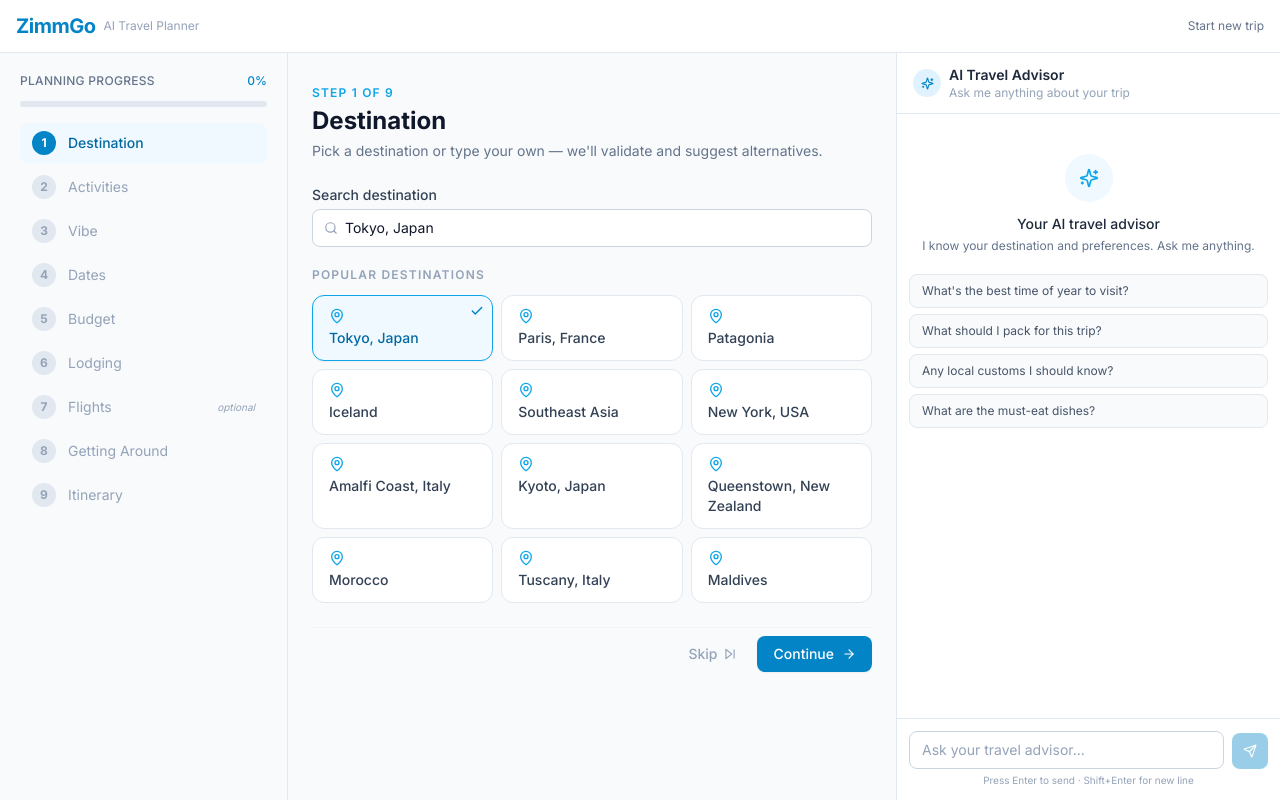
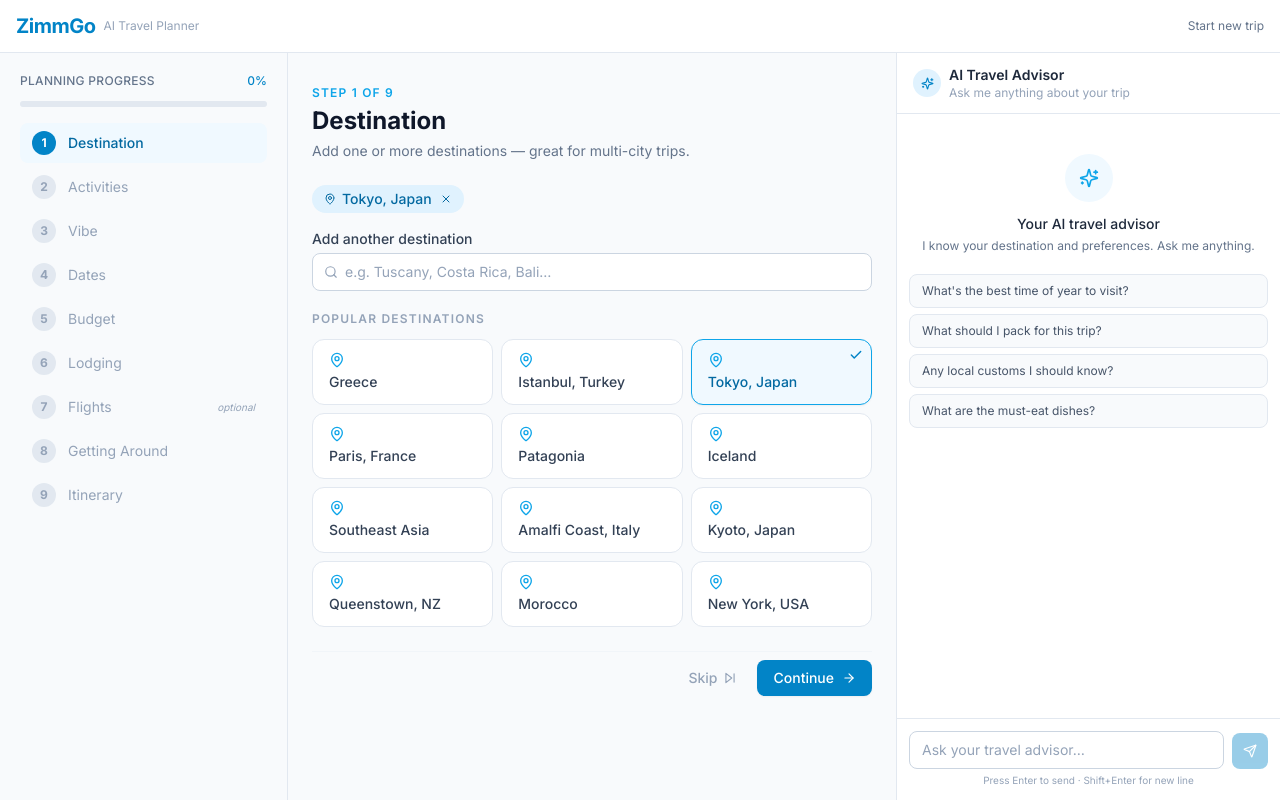
Before and after one commit to royzimm-maker/zimmgo, a Next.js app: page /plan in a window 1280 px wide. Both pictures are taken after a click on the button "Tokyo, Japan". Built offline with nearby package versions, Linux system fonts and the light colour scheme.

Commit message:
Support multiple destinations in planning flow

```diff
--- a/components/planning/steps/DestinationStep.tsx
+++ b/components/planning/steps/DestinationStep.tsx
@@ -1,81 +1,127 @@
 "use client";
 
 import { useState } from "react";
-import { MapPin, Search } from "lucide-react";
+import { MapPin, Search, X } from "lucide-react";
 import { StepShell } from "@/components/planning/StepShell";
 import { Input } from "@/components/ui/Input";
 import { SelectChip } from "@/components/ui/SelectChip";
 import { useTripStore } from "@/lib/store/tripStore";
 import type { Destination } from "@/types/trip";
 
-const POPULAR: { displayName: string; region?: string; country?: string; cities: string[] }[] = [
-  { displayName: "Tokyo, Japan",            country: "Japan",       cities: ["Tokyo"] },
-  { displayName: "Paris, France",           country: "France",      cities: ["Paris"] },
-  { displayName: "Patagonia",               region:  "Patagonia",   cities: ["El Calafate", "Puerto Natales"] },
-  { displayName: "Iceland",                 country: "Iceland",     cities: ["Reykjavik"] },
-  { displayName: "Southeast Asia",          region:  "Southeast Asia", cities: ["Bangkok", "Chiang Mai", "Hanoi"] },
-  { displayName: "New York, USA",           country: "USA",         cities: ["New York City"] },
-  { displayName: "Amalfi Coast, Italy",     country: "Italy",       cities: ["Positano", "Ravello", "Sorrento"] },
-  { displayName: "Kyoto, Japan",            country: "Japan",       cities: ["Kyoto"] },
-  { displayName: "Queenstown, New Zealand", country: "New Zealand", cities: ["Queenstown"] },
-  { displayName: "Morocco",                 country: "Morocco",     cities: ["Marrakech", "Fès"] },
-  { displayName: "Tuscany, Italy",          country: "Italy",       cities: ["Florence", "Siena"] },
-  { displayName: "Maldives",               country: "Maldives",    cities: ["Malé"] },
+type Place = { displayName: string; country?: string; region?: string; cities: string[] };
+
+const POPULAR: Place[] = [
+  { displayName: "Greece",                country: "Greece",       cities: ["Athens", "Santorini", "Mykonos"] },
+  { displayName: "Istanbul, Turkey",      country: "Turkey",       cities: ["Istanbul"] },
+  { displayName: "Tokyo, Japan",          country: "Japan",        cities: ["Tokyo"] },
+  { displayName: "Paris, France",         country: "France",       cities: ["Paris"] },
+  { displayName: "Patagonia",             region:  "Patagonia",    cities: ["El Calafate", "Puerto Natales"] },
+  { displayName: "Iceland",               country: "Iceland",      cities: ["Reykjavik"] },
+  { displayName: "Southeast Asia",        region:  "Southeast Asia", cities: ["Bangkok", "Chiang Mai", "Hanoi"] },
+  { displayName: "Amalfi Coast, Italy",   country: "Italy",        cities: ["Positano", "Ravello", "Sorrento"] },
+  { displayName: "Kyoto, Japan",          country: "Japan",        cities: ["Kyoto"] },
+  { displayName: "Queenstown, NZ",        country: "New Zealand",  cities: ["Queenstown"] },
+  { displayName: "Morocco",               country: "Morocco",      cities: ["Marrakech", "Fès"] },
+  { displayName: "New York, USA",         country: "USA",          cities: ["New York City"] },
 ];
+
+function placesEqual(a: Place, b: Place) {
+  return a.displayName === b.displayName;
+}
 
 export function DestinationStep() {
   const { trip, setDestination } = useTripStore();
-  const current = trip.preferences.destination;
 
-  const [query, setQuery] = useState(current?.displayName ?? "");
-  const [selected, setSelected] = useState<Destination | null>(current ?? null);
+  // Restore previously saved destinations as an array of places
+  const savedDest = trip.preferences.destination;
+  const initialPlaces: Place[] = savedDest
+    ? savedDest.displayName.split(", ").map((name) => ({ displayName: name, cities: [] }))
+    : [];
 
-  function pickPopular(d: typeof POPULAR[number]) {
-    const dest: Destination = {
-      displayName: d.displayName,
-      country: d.country,
-      region: d.region,
-      cities: d.cities,
-    };
-    setSelected(dest);
-    setQuery(d.displayName);
+  const [selected, setSelected] = useState<Place[]>(initialPlaces);
+  const [query,    setQuery   ] = useState("");
+
+  function toggle(place: Place) {
+    setSelected((prev) =>
+      prev.some((p) => placesEqual(p, place))
+        ? prev.filter((p) => !placesEqual(p, place))
+        : [...prev, place]
+    );
   }
 
-  function applyCustomQuery() {
-    if (!query.trim()) return;
-    const dest: Destination = { displayName: query.trim(), cities: [] };
-    setSelected(dest);
+  function addCustom() {
+    const trimmed = query.trim();
+    if (!trimmed) return;
+    const place: Place = { displayName: trimmed, cities: [] };
+    if (!selected.some((p) => placesEqual(p, place))) {
+      setSelected((prev) => [...prev, place]);
+    }
+    setQuery("");
+  }
+
+  function remove(place: Place) {
+    setSelected((prev) => prev.filter((p) => !placesEqual(p, place)));
   }
 
   function handleContinue() {
-    if (selected) setDestination(selected);
+    if (!selected.length) return;
+    // Merge all selected places into one Destination so the rest of the
+    // app (store, prompt builder, itinerary API) receives everything.
+    const combined: Destination = {
+      displayName: selected.map((p) => p.displayName).join(", "),
+      cities: selected.flatMap((p) => p.cities),
+      country: selected.length === 1 ? selected[0].country : undefined,
+      region:  selected.length === 1 ? selected[0].region  : undefined,
+    };
+    setDestination(combined);
   }
 
   return (
     <StepShell
       stepId="destination"
       onContinue={handleContinue}
-      continueDisabled={!selected}
-      subtitle="Pick a destination or type your own — we'll validate and suggest alternatives."
+      continueDisabled={selected.length === 0}
+      subtitle="Add one or more destinations — great for multi-city trips."
     >
-      {/* Free-text search */}
+      {/* Selected destination tags */}
+      {selected.length > 0 && (
+        <div className="mb-4 flex flex-wrap gap-2">
+          {selected.map((p) => (
+            <span
+              key={p.displayName}
+              className="inline-flex items-center gap-1.5 rounded-full bg-brand-100 px-3 py-1 text-sm font-medium text-brand-700"
+            >
+              <MapPin size={12} />
+              {p.displayName}
+              <button
+                type="button"
+                onClick={() => remove(p)}
+                className="ml-0.5 rounded-full hover:text-brand-900"
+              >
+                <X size={12} />
+              </button>
+            </span>
+          ))}
+        </div>
+      )}
+
+      {/* Search / custom entry */}
       <div className="mb-5">
         <Input
-          label="Search destination"
+          label={selected.length ? "Add another destination" : "Search destination"}
           value={query}
-          onChange={(e) => { setQuery(e.target.value); setSelected(null); }}
-          onBlur={applyCustomQuery}
-          onKeyDown={(e) => e.key === "Enter" && applyCustomQuery()}
+          onChange={(e) => setQuery(e.target.value)}
+          onKeyDown={(e) => e.key === "Enter" && addCustom()}
           placeholder="e.g. Tuscany, Costa Rica, Bali…"
           icon={<Search size={14} />}
         />
-        {query && !selected && (
+        {query.trim() && (
           <button
             type="button"
-            onClick={applyCustomQuery}
+            onClick={addCustom}
             className="mt-2 text-xs text-brand-600 hover:underline"
           >
-            Use &ldquo;{query}&rdquo; as destination →
+            Add &ldquo;{query.trim()}&rdquo; →
           </button>
         )}
       </div>
@@ -90,11 +136,17 @@ export function DestinationStep() {
             key={d.displayName}
             label={d.displayName}
             icon={<MapPin size={16} className="text-brand-500" />}
-            selected={selected?.displayName === d.displayName}
-            onClick={() => pickPopular(d)}
+            selected={selected.some((p) => placesEqual(p, d))}
+            onClick={() => toggle(d)}
           />
         ))}
       </div>
+
+      {selected.length > 1 && (
+        <p className="mt-4 text-xs text-slate-500">
+          {selected.length} destinations selected — we&apos;ll build an itinerary that covers all of them.
+        </p>
+      )}
     </StepShell>
   );
 }
--- a/lib/ai/prompts.ts
+++ b/lib/ai/prompts.ts
@@ -5,8 +5,18 @@ import { BUDGET_LABELS, BUDGET_MAX } from "@/types/trip";
 export function buildItineraryPrompt(preferences: TripPreferences): string {
   const parts: string[] = [];
 
-  const dest = preferences.destination?.displayName ?? "the destination";
-  parts.push(`Please create a comprehensive travel plan for **${dest}**.`);
+  const destNames = preferences.destination?.displayName ?? "the destination";
+  const destList  = destNames.split(", ").filter(Boolean);
+  const isMulti   = destList.length > 1;
+
+  if (isMulti) {
+    parts.push(
+      `Please create a comprehensive **multi-destination** travel plan covering: **${destNames}**.` +
+      ` Allocate days across all destinations and include logical travel connections between them.`
+    );
+  } else {
+    parts.push(`Please create a comprehensive travel plan for **${destNames}**.`);
+  }
 
   if (preferences.dates) {
     const d = preferences.dates;
@@ -67,7 +77,10 @@ export function buildChatSystemPrompt(preferences: TripPreferences): string {
   const contextLines: string[] = [];
 
   if (preferences.destination) {
-    contextLines.push(`Current destination: ${preferences.destination.displayName}`);
+    const label = preferences.destination.displayName.includes(", ")
+      ? `Destinations: ${preferences.destination.displayName}`
+      : `Destination: ${preferences.destination.displayName}`;
+    contextLines.push(label);
   }
   if (preferences.activities.length) {
     contextLines.push(`Activities: ${preferences.activities.join(", ")}`);
```
